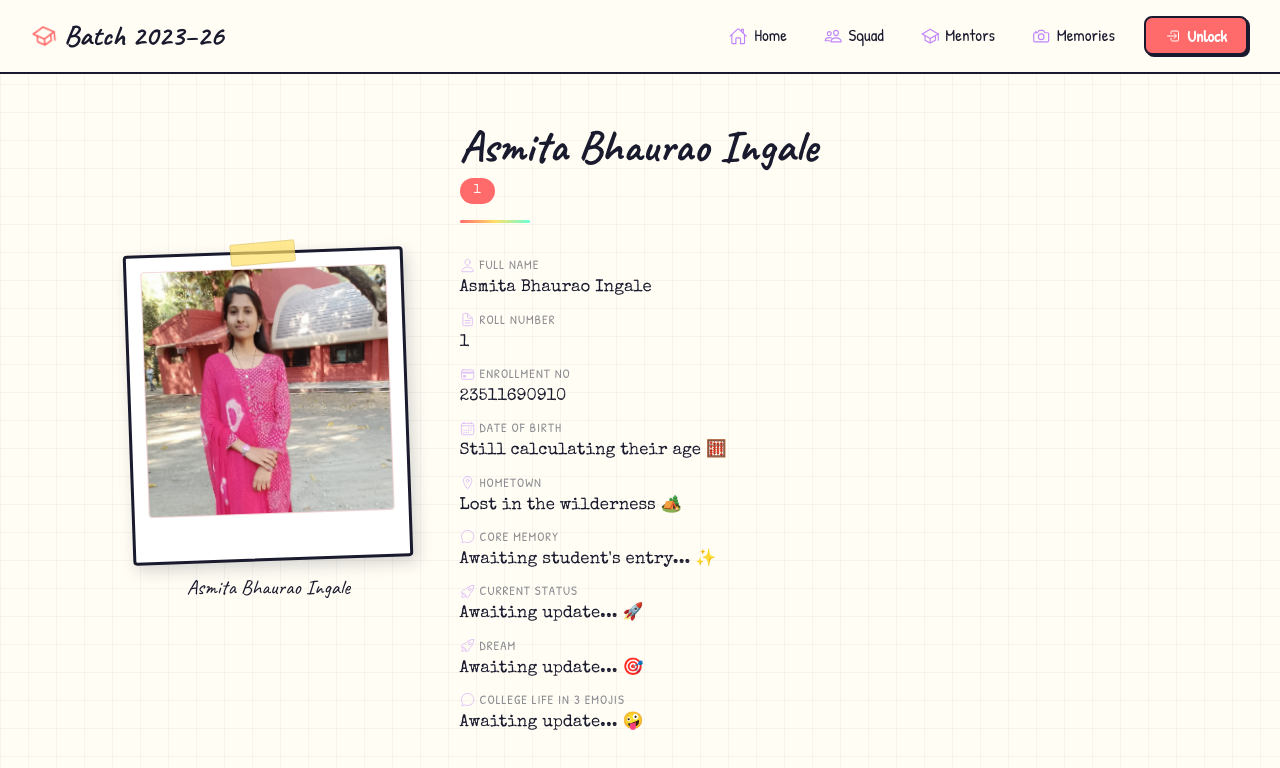
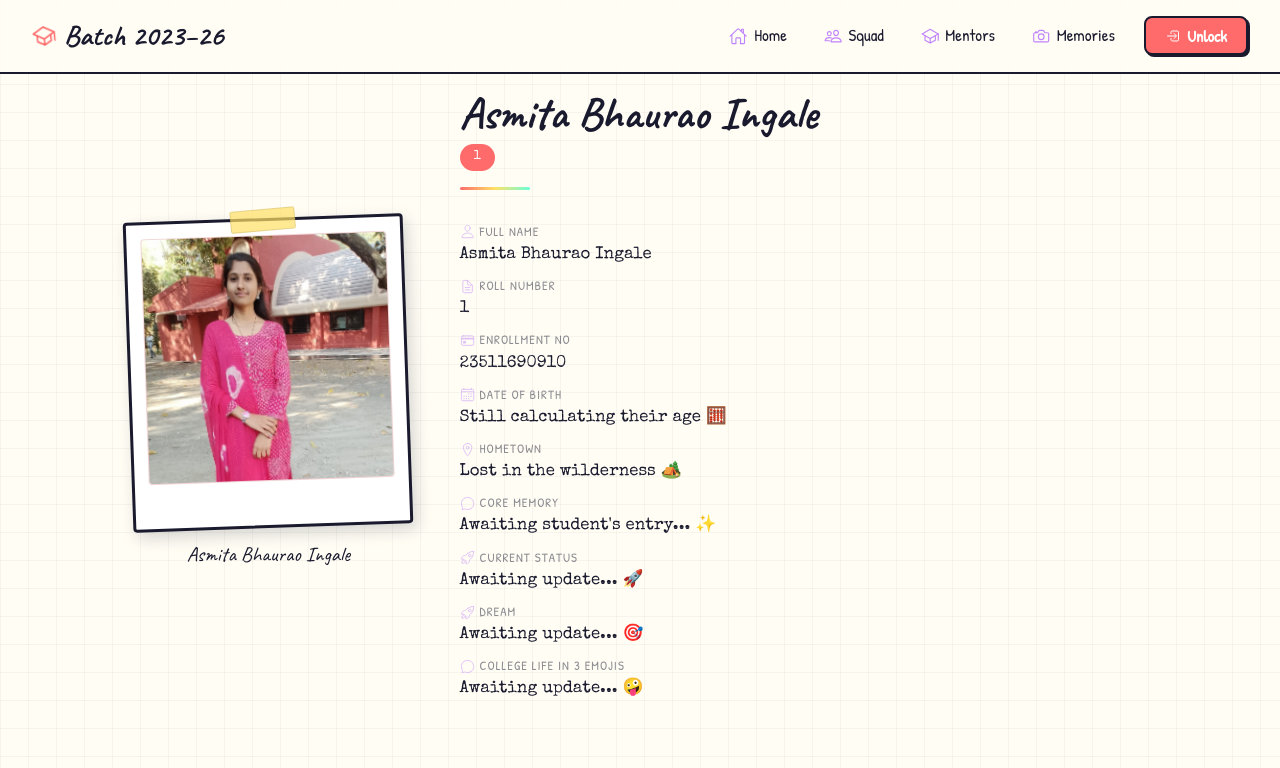
Before and after one commit to Adi-Marathe/Batch2023_26, a React (Vite) app in the folder client/: page /student/1 in a window 1280 px wide. Shown: the top 768 px of the page. Built offline with nearby package versions, Linux system fonts and the light colour scheme; no server answers; a web font is replaced by a local one.

Commit message:
feat: add CSS styles for StudentProfile component with responsive layout and polaroid effects

```diff
--- a/client/src/components/StudentProfile.css
+++ b/client/src/components/StudentProfile.css
@@ -1,17 +1,16 @@
 .student-profile {
-  height: 100vh;
-  height: 100dvh;
+  min-height: 100vh;
+  min-height: 100dvh;
   display: flex;
+  flex-direction: column;
   align-items: center;
-  justify-content: center;
   position: relative;
   background-color: var(--bg);
   background-image:
     linear-gradient(rgba(26, 26, 46, 0.04) 1px, transparent 1px),
     linear-gradient(90deg, rgba(26, 26, 46, 0.04) 1px, transparent 1px);
   background-size: 28px 28px;
-  overflow: hidden;
-  padding: var(--navbar-h) 0 0;
+  padding: calc(var(--navbar-h) + 2rem) 0 3rem;
 }
 .student-profile-content {
   display: flex;
@@ -198,10 +197,7 @@
 /* ══ MOBILE ══ */
 @media (max-width: 768px) {
   .student-profile {
-    height: auto;
-    min-height: 100vh;
-    min-height: 100dvh;
-    overflow-y: auto;
+    padding: calc(var(--navbar-h) + 1.5rem) 0 2rem;
   }
   .student-profile-content {
     flex-direction: column;
```
